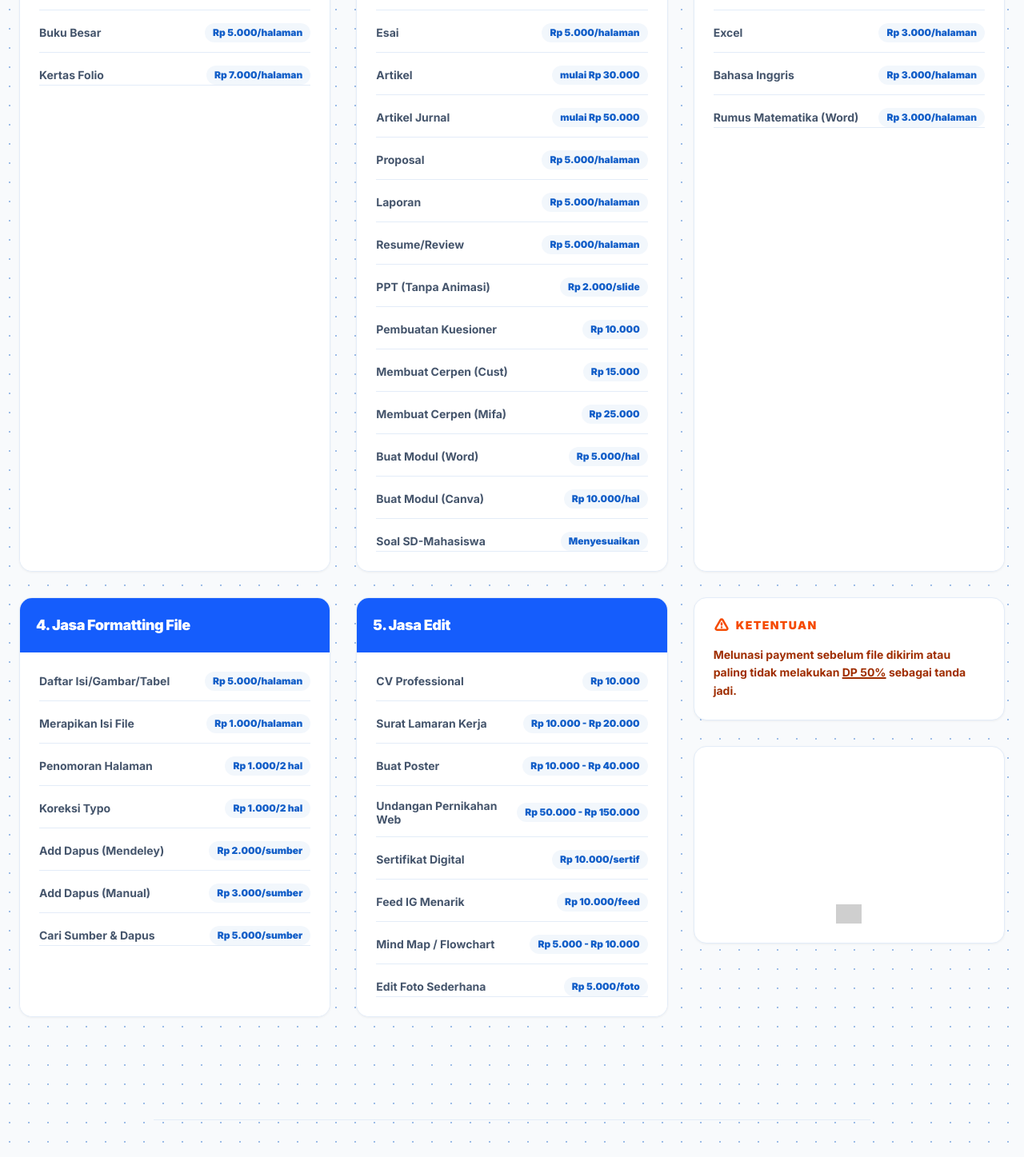
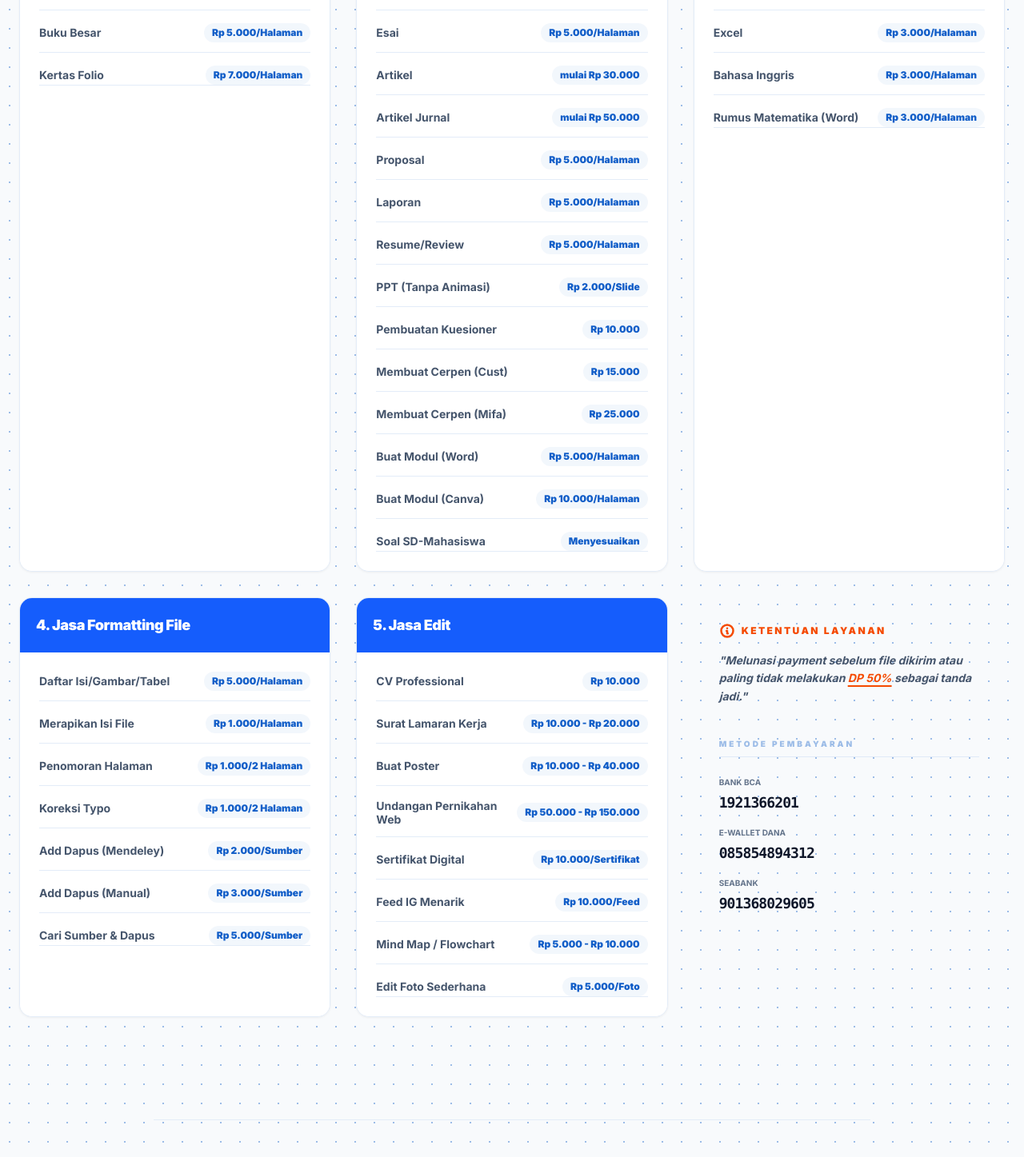
Before and after one commit to MakdumIbrohim/mifabye-finance, a Next.js app: page / in a window 1280 px wide. Shown: the part 840-2287 px from the top of the page at 80% size. Built offline with nearby package versions, Linux system fonts and the light colour scheme; grey boxes are pictures that could not be loaded.

Commit message:
refactor: update pricing unit labels to title case and redesign payment section UI

```diff
--- a/app/page.tsx
+++ b/app/page.tsx
@@ -8,28 +8,28 @@ const services = [
     category: "1. Jasa Tulis",
     color: "bg-blue-600",
     items: [
-      { name: "Buku Kecil A5", price: "Rp 3.000/halaman" },
-      { name: "Buku Besar", price: "Rp 5.000/halaman" },
-      { name: "Kertas Folio", price: "Rp 7.000/halaman" },
+      { name: "Buku Kecil A5", price: "Rp 3.000/Halaman" },
+      { name: "Buku Besar", price: "Rp 5.000/Halaman" },
+      { name: "Kertas Folio", price: "Rp 7.000/Halaman" },
     ]
   },
   {
     category: "2. Jasa Tugas",
     color: "bg-blue-600",
     items: [
-      { name: "Makalah", price: "Rp 5.000/halaman" },
-      { name: "Esai", price: "Rp 5.000/halaman" },
+      { name: "Makalah", price: "Rp 5.000/Halaman" },
+      { name: "Esai", price: "Rp 5.000/Halaman" },
       { name: "Artikel", price: "mulai Rp 30.000" },
       { name: "Artikel Jurnal", price: "mulai Rp 50.000" },
-      { name: "Proposal", price: "Rp 5.000/halaman" },
-      { name: "Laporan", price: "Rp 5.000/halaman" },
-      { name: "Resume/Review", price: "Rp 5.000/halaman" },
-      { name: "PPT (Tanpa Animasi)", price: "Rp 2.000/slide" },
+      { name: "Proposal", price: "Rp 5.000/Halaman" },
+      { name: "Laporan", price: "Rp 5.000/Halaman" },
+      { name: "Resume/Review", price: "Rp 5.000/Halaman" },
+      { name: "PPT (Tanpa Animasi)", price: "Rp 2.000/Slide" },
       { name: "Pembuatan Kuesioner", price: "Rp 10.000" },
       { name: "Membuat Cerpen (Cust)", price: "Rp 15.000" },
       { name: "Membuat Cerpen (Mifa)", price: "Rp 25.000" },
-      { name: "Buat Modul (Word)", price: "Rp 5.000/hal" },
-      { name: "Buat Modul (Canva)", price: "Rp 10.000/hal" },
+      { name: "Buat Modul (Word)", price: "Rp 5.000/Halaman" },
+      { name: "Buat Modul (Canva)", price: "Rp 10.000/Halaman" },
       { name: "Soal SD-Mahasiswa", price: "Menyesuaikan" },
     ]
   },
@@ -37,23 +37,23 @@ const services = [
     category: "3. Jasa Ketik",
     color: "bg-blue-600",
     items: [
-      { name: "Microsoft Word", price: "Rp 3.000/halaman" },
-      { name: "Excel", price: "Rp 3.000/halaman" },
-      { name: "Bahasa Inggris", price: "Rp 3.000/halaman" },
-      { name: "Rumus Matematika (Word)", price: "Rp 3.000/halaman" },
+      { name: "Microsoft Word", price: "Rp 3.000/Halaman" },
+      { name: "Excel", price: "Rp 3.000/Halaman" },
+      { name: "Bahasa Inggris", price: "Rp 3.000/Halaman" },
+      { name: "Rumus Matematika (Word)", price: "Rp 3.000/Halaman" },
     ]
   },
   {
     category: "4. Jasa Formatting File",
     color: "bg-blue-600",
     items: [
-      { name: "Daftar Isi/Gambar/Tabel", price: "Rp 5.000/halaman" },
-      { name: "Merapikan Isi File", price: "Rp 1.000/halaman" },
-      { name: "Penomoran Halaman", price: "Rp 1.000/2 hal" },
-      { name: "Koreksi Typo", price: "Rp 1.000/2 hal" },
-      { name: "Add Dapus (Mendeley)", price: "Rp 2.000/sumber" },
-      { name: "Add Dapus (Manual)", price: "Rp 3.000/sumber" },
-      { name: "Cari Sumber & Dapus", price: "Rp 5.000/sumber" },
+      { name: "Daftar Isi/Gambar/Tabel", price: "Rp 5.000/Halaman" },
+      { name: "Merapikan Isi File", price: "Rp 1.000/Halaman" },
+      { name: "Penomoran Halaman", price: "Rp 1.000/2   Halaman" },
+      { name: "Koreksi Typo", price: "Rp 1.000/2 Halaman" },
+      { name: "Add Dapus (Mendeley)", price: "Rp 2.000/Sumber" },
+      { name: "Add Dapus (Manual)", price: "Rp 3.000/Sumber" },
+      { name: "Cari Sumber & Dapus", price: "Rp 5.000/Sumber" },
     ]
   },
   {
@@ -64,10 +64,10 @@ const services = [
       { name: "Surat Lamaran Kerja", price: "Rp 10.000 - Rp 20.000" },
       { name: "Buat Poster", price: "Rp 10.000 - Rp 40.000" },
       { name: "Undangan Pernikahan Web", price: "Rp 50.000 - Rp 150.000" },
-      { name: "Sertifikat Digital", price: "Rp 10.000/sertif" },
-      { name: "Feed IG Menarik", price: "Rp 10.000/feed" },
+      { name: "Sertifikat Digital", price: "Rp 10.000/Sertifikat" },
+      { name: "Feed IG Menarik", price: "Rp 10.000/Feed" },
       { name: "Mind Map / Flowchart", price: "Rp 5.000 - Rp 10.000" },
-      { name: "Edit Foto Sederhana", price: "Rp 5.000/foto" },
+      { name: "Edit Foto Sederhana", price: "Rp 5.000/Foto" },
     ]
   }
 ];
@@ -156,36 +156,34 @@ export default function LandingPage() {
               </div>
             ))}
 
-            {/* Ketentuan & Payment as a special card */}
-            <div className="lg:col-span-1 space-y-8">
-              <div id="ketentuan" className="subtle-card p-6 bg-orange-50 border-orange-200">
-                <h3 className="text-sm font-black text-orange-600 uppercase tracking-widest mb-4 flex items-center gap-2">
-                  <svg className="w-5 h-5" fill="none" stroke="currentColor" viewBox="0 0 24 24"><path strokeLinecap="round" strokeLinejoin="round" strokeWidth={3} d="M12 9v2m0 4h.01m-6.938 4h13.856c1.54 0 2.502-1.667 1.732-3L13.732 4c-.77-1.333-2.694-1.333-3.464 0L3.34 16c-.77 1.333.192 3 1.732 3z" /></svg>
-                  Ketentuan
-                </h3>
-                <p className="text-sm font-bold text-orange-800 leading-relaxed">
-                  Melunasi payment sebelum file dikirim atau paling tidak melakukan <span className="underline decoration-2">DP 50%</span> sebagai tanda jadi.
+            <div className="lg:col-span-1 p-8 space-y-10">
+              <div className="space-y-4">
+                <div className="flex items-center gap-2 text-orange-600">
+                  <svg className="w-5 h-5" fill="none" stroke="currentColor" viewBox="0 0 24 24">
+                    <path strokeLinecap="round" strokeLinejoin="round" strokeWidth={3} d="M13 16h-1v-4h-1m1-4h.01M21 12a9 9 0 11-18 0 9 9 0 0118 0z" />
+                  </svg>
+                  <h3 className="text-xs font-black uppercase tracking-[0.2em]">Ketentuan Layanan</h3>
+                </div>
+                <p className="text-sm font-bold text-slate-600 leading-relaxed italic">
+                  "Melunasi payment sebelum file dikirim atau paling tidak melakukan <span className="text-orange-600 underline underline-offset-4 decoration-2">DP 50%</span> sebagai tanda jadi."
                 </p>
               </div>
 
-              <div className="subtle-card p-6 bg-slate-900 text-white border-none space-y-6">
-                <h3 className="text-xs font-black uppercase tracking-[0.2em] text-white/50">Metode Pembayaran</h3>
+              <div className="space-y-6">
+                <h3 className="text-[10px] font-black uppercase tracking-[0.3em] text-primary/40 border-b border-primary/10 pb-2">Metode Pembayaran</h3>
                 <div className="space-y-4">
-                  <div className="flex items-center justify-between">
-                    <span className="text-xs font-bold opacity-60 uppercase">BCA</span>
-                    <span className="text-sm font-mono font-black">1921366201</span>
+                  <div className="group/pay">
+                    <p className="text-[10px] font-bold text-text-muted uppercase mb-1">Bank BCA</p>
+                    <p className="text-lg font-black text-foreground font-mono tracking-tighter group-hover:text-primary transition-colors">1921366201</p>
                   </div>
-                  <div className="flex items-center justify-between">
-                    <span className="text-xs font-bold opacity-60 uppercase">DANA</span>
-                    <span className="text-sm font-mono font-black">085854894312</span>
+                  <div className="group/pay">
+                    <p className="text-[10px] font-bold text-text-muted uppercase mb-1">E-Wallet DANA</p>
+                    <p className="text-lg font-black text-foreground font-mono tracking-tighter group-hover:text-orange-500 transition-colors">085854894312</p>
                   </div>
-                  <div className="flex items-center justify-between">
-                    <span className="text-xs font-bold opacity-60 uppercase">SeaBank</span>
-                    <span className="text-sm font-mono font-black">901368029605</span>
+                  <div className="group/pay">
+                    <p className="text-[10px] font-bold text-text-muted uppercase mb-1">SeaBank</p>
+                    <p className="text-lg font-black text-foreground font-mono tracking-tighter group-hover:text-teal-500 transition-colors">901368029605</p>
                   </div>
-                </div>
-                <div className="pt-4 border-t border-white/10 flex justify-center">
-                  <img src="/mifa-logo.png" alt="Mifa" className="h-6 opacity-30 invert" onError={(e) => e.currentTarget.style.display = 'none'} />
                 </div>
               </div>
             </div>
@@ -195,9 +193,9 @@ export default function LandingPage() {
         {/* Footer */}
         <footer className="max-w-4xl mx-auto text-center border-t border-border pt-12">
           <div className="flex items-center justify-center gap-6 mb-8">
-            <a href="https://instagram.com/mifabyte.id" target="_blank" className="flex items-center gap-2 text-sm font-bold text-text-muted hover:text-pink-500 transition-colors">
+            <a href="https://www.instagram.com/mifabyte" target="_blank" className="flex items-center gap-2 text-sm font-bold text-text-muted hover:text-pink-500 transition-colors">
               <svg className="w-5 h-5" fill="currentColor" viewBox="0 0 24 24"><path d="M12 2.163c3.204 0 3.584.012 4.85.07 3.252.148 4.771 1.691 4.919 4.919.058 1.265.069 1.645.069 4.849 0 3.205-.012 3.584-.069 4.849-.149 3.225-1.664 4.771-4.919 4.919-1.266.058-1.644.07-4.85.07-3.204 0-3.584-.012-4.849-.07-3.26-.149-4.771-1.699-4.919-4.92-.058-1.265-.07-1.644-.07-4.849 0-3.204.013-3.583.07-4.849.149-3.227 1.664-4.771 4.919-4.919 1.266-.057 1.645-.069 4.849-.069zm0-2.163c-3.259 0-3.667.014-4.947.072-4.358.2-6.78 2.618-6.98 6.98-.059 1.281-.073 1.689-.073 4.948 0 3.259.014 3.668.072 4.948.2 4.358 2.618 6.78 6.98 6.98 1.281.058 1.689.072 4.948.072 3.259 0 3.668-.014 4.948-.072 4.354-.2 6.782-2.618 6.979-6.98.059-1.28.073-1.689.073-4.948 0-3.259-.014-3.667-.072-4.947-.196-4.354-2.617-6.78-6.979-6.98-1.281-.059-1.69-.073-4.949-.073zm0 5.838c-3.403 0-6.162 2.759-6.162 6.162s2.759 6.163 6.162 6.163 6.162-2.759 6.162-6.163c0-3.403-2.759-6.162-6.162-6.162zm0 10.162c-2.209 0-4-1.79-4-4 0-2.209 1.791-4 4-4s4 1.791 4 4c0 2.21-1.791 4-4 4zm6.406-11.845c-.796 0-1.441.645-1.441 1.44s.645 1.44 1.441 1.44c.795 0 1.439-.645 1.439-1.44s-.644-1.44-1.439-1.44z"/></svg>
-              @mifabyte.id
+              @mifabyte
             </a>
             <div className="w-1 h-1 rounded-full bg-border" />
             <a href="https://wa.me/6285854894312" target="_blank" className="flex items-center gap-2 text-sm font-bold text-text-muted hover:text-green-500 transition-colors">
```
